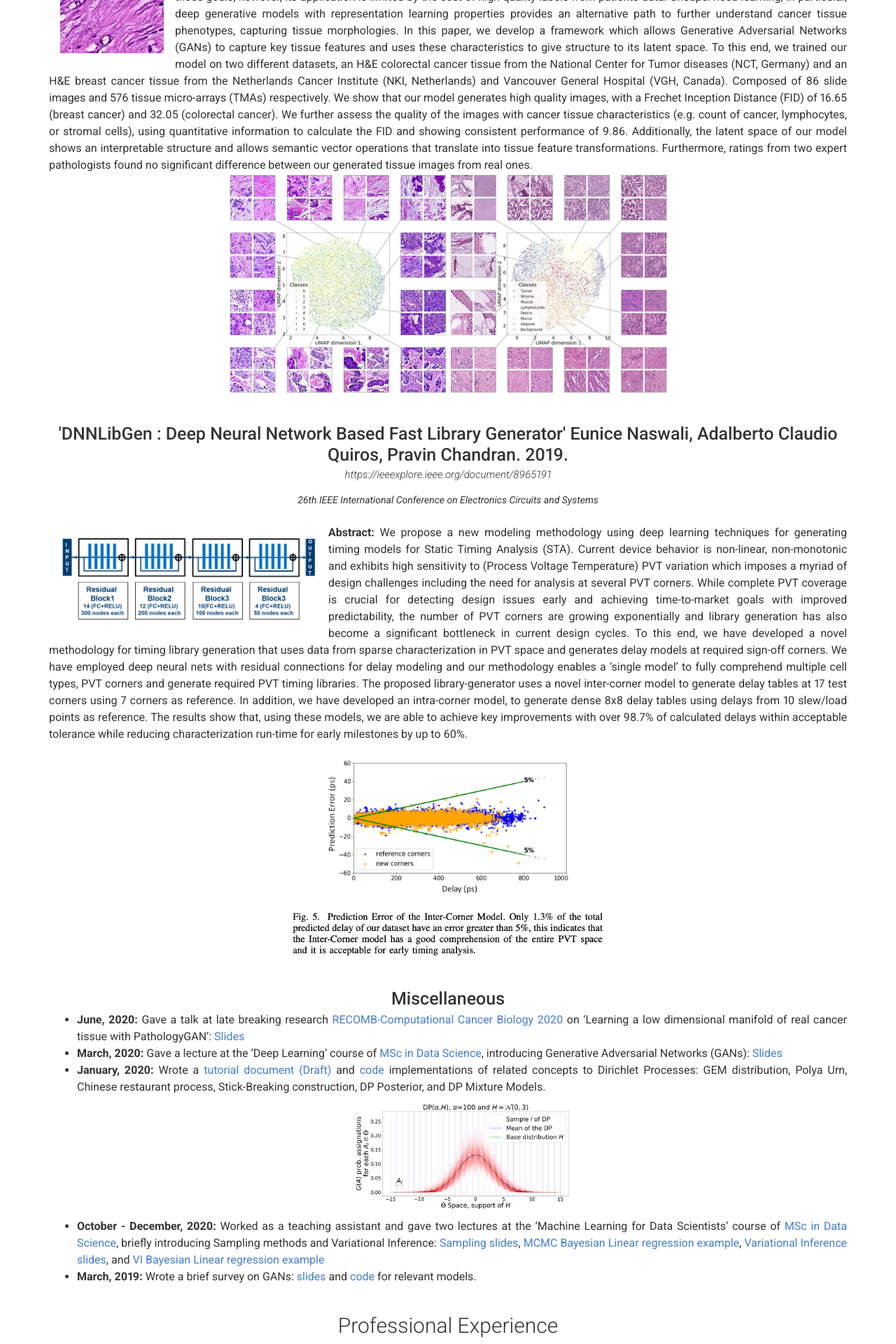
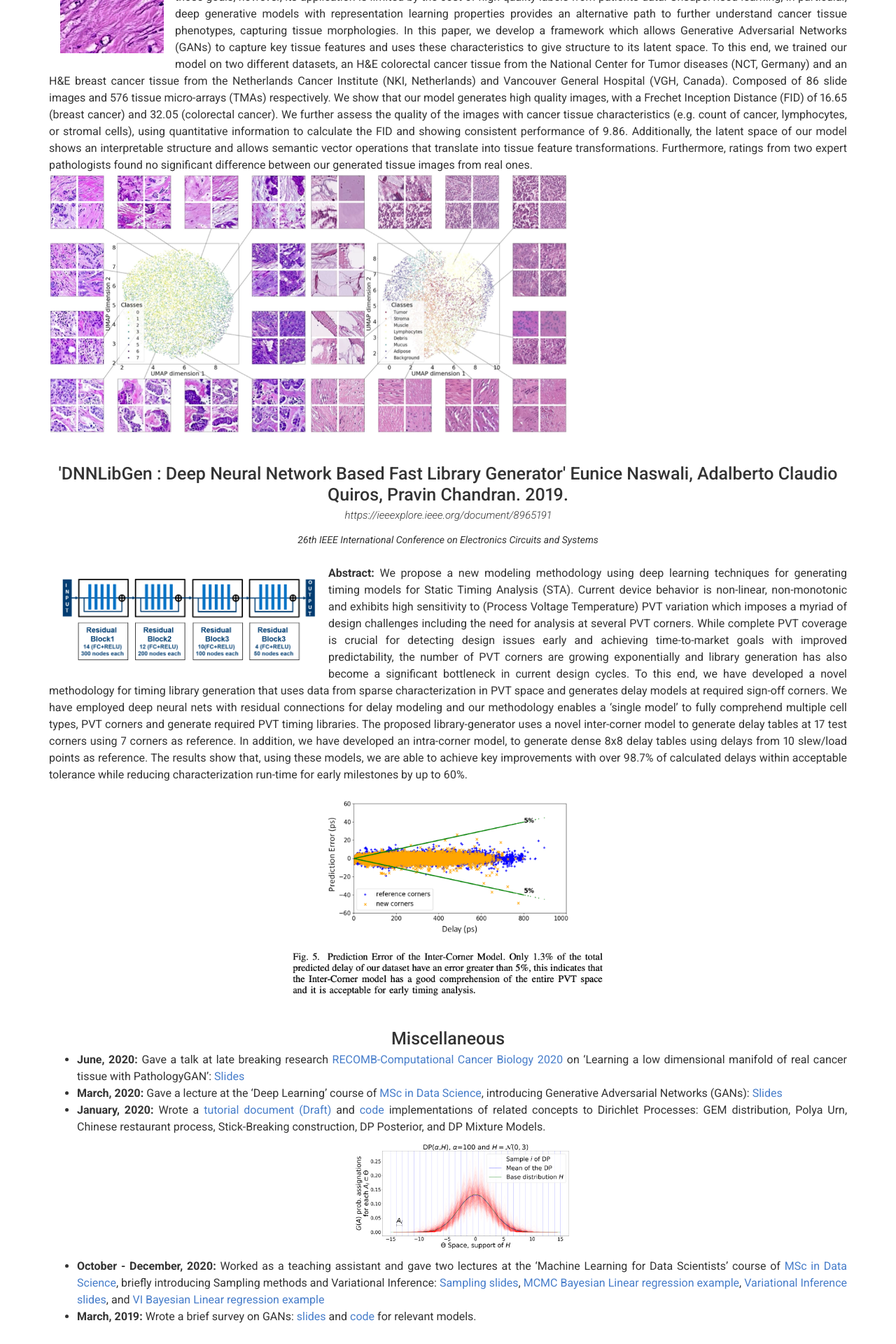
Before and after one commit to AdalbertoCq/adalbertocq.github.io, a Jekyll site: the page built from index.md, in a window 1280 px wide. Shown: the part 2107-4027 px from the top of the page at 70% size. Built offline with Jekyll 4.4.1, drawn with Linux system fonts in a browser that asks for light colours; nearby versions of some CDN libraries.

Commit message:
Update projects.yml

```diff
--- a/_data/projects.yml
+++ b/_data/projects.yml
@@ -29,7 +29,7 @@
     ![tran](./images/publications/pathologygan/linear_grid.gif){: width="180" height="180" style="float:left; padding:16px"} **Abstract:** Histopathological images of tumors contain abundant information about how tumors grow and how they interact with their micro-environment.
     Better understanding of tissue phenotypes in these images could reveal novel determinants of pathological processes underlying cancer, and in turn improve diagnosis and treatment options. Advances of Deep learning makes it ideal to achieve those goals, however, its application is limited by the cost of high quality labels from patients data. Unsupervised learning, in particular, deep generative models with representation learning properties provides an alternative path to further understand cancer tissue phenotypes, capturing tissue morphologies.
     In this paper, we develop a framework which allows Generative Adversarial Networks (GANs) to capture key tissue features and uses these characteristics to give structure to its latent space. To this end, we trained our model on two different datasets, an H&E colorectal cancer tissue from the National Center for Tumor diseases (NCT, Germany) and an H&E breast cancer tissue from the Netherlands Cancer Institute (NKI, Netherlands) and Vancouver General Hospital (VGH, Canada). Composed of 86 slide images and 576 tissue micro-arrays (TMAs) respectively. We show that our model generates high quality images, with a Frechet Inception Distance (FID) of 16.65 (breast cancer) and 32.05 (colorectal cancer). We further assess the quality of the images with cancer tissue characteristics (e.g. count of cancer, lymphocytes, or stromal cells), using quantitative information to calculate the FID and showing consistent performance of 9.86. Additionally, the latent space of our model shows an interpretable structure and allows semantic vector operations that translate into tissue feature transformations. Furthermore, ratings from two expert pathologists found no significant difference between our generated tissue images from real ones.
-    ![hand](./images/publications/pathologygan/pathologygan_latent.png){: width="55%" height="55%" style="display: block; margin: 0 auto"}
+    ![hand](./images/publications/pathologygan/pathologygan_latent.png){: width="65%" height="65%" style="display: block; margin: 5 auto"}
 
 # Project template
 - layout: top-middle
```
